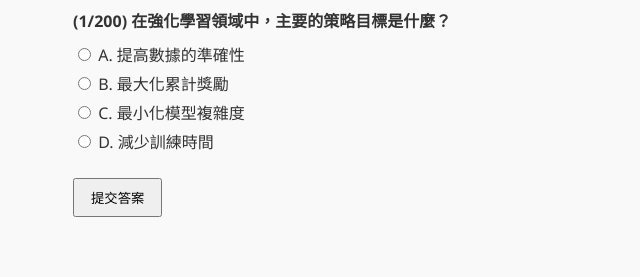
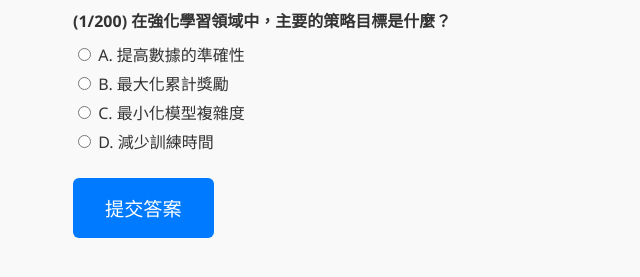
Before and after one commit to jimmy0909tw/iPas-NewQuaz, a plain HTML site: page index.html in a window 1280 px wide. Shown: the part 109-386 px from the top of the page, without its empty margins (167-807 px from the left). Drawn offline with Linux system fonts and the light colour scheme.

Commit message:
Update style.css

```diff
--- a/style.css
+++ b/style.css
@@ -34,8 +34,20 @@ h1 {
 .wrong-list {
     margin-top: 20px;
 }
+
+/* 🔵 按鈕樣式：藍色 + 放大 */
 button {
-    padding: 8px 16px;
+    padding: 16px 32px;         /* 原本的兩倍大小 */
+    font-size: 1.2em;           /* 放大字體 */
+    background-color: #007bff; /* 藍色背景 */
+    color: white;              /* 白色文字 */
+    border: none;
+    border-radius: 6px;
+    cursor: pointer;
     margin-top: 10px;
-    cursor: pointer;
+    transition: background-color 0.3s;
 }
+
+button:hover {
+    background-color: #0056b3; /* 深藍 hover 效果 */
+}
```
